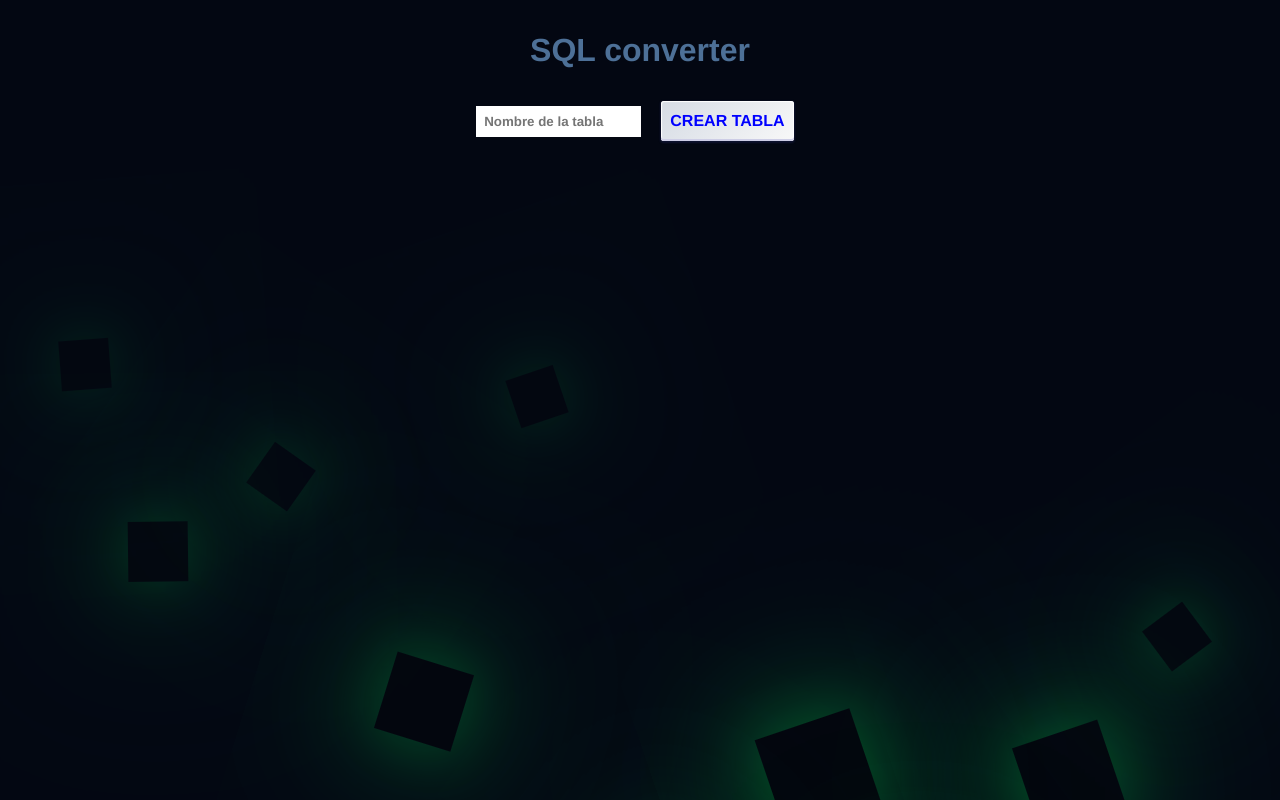
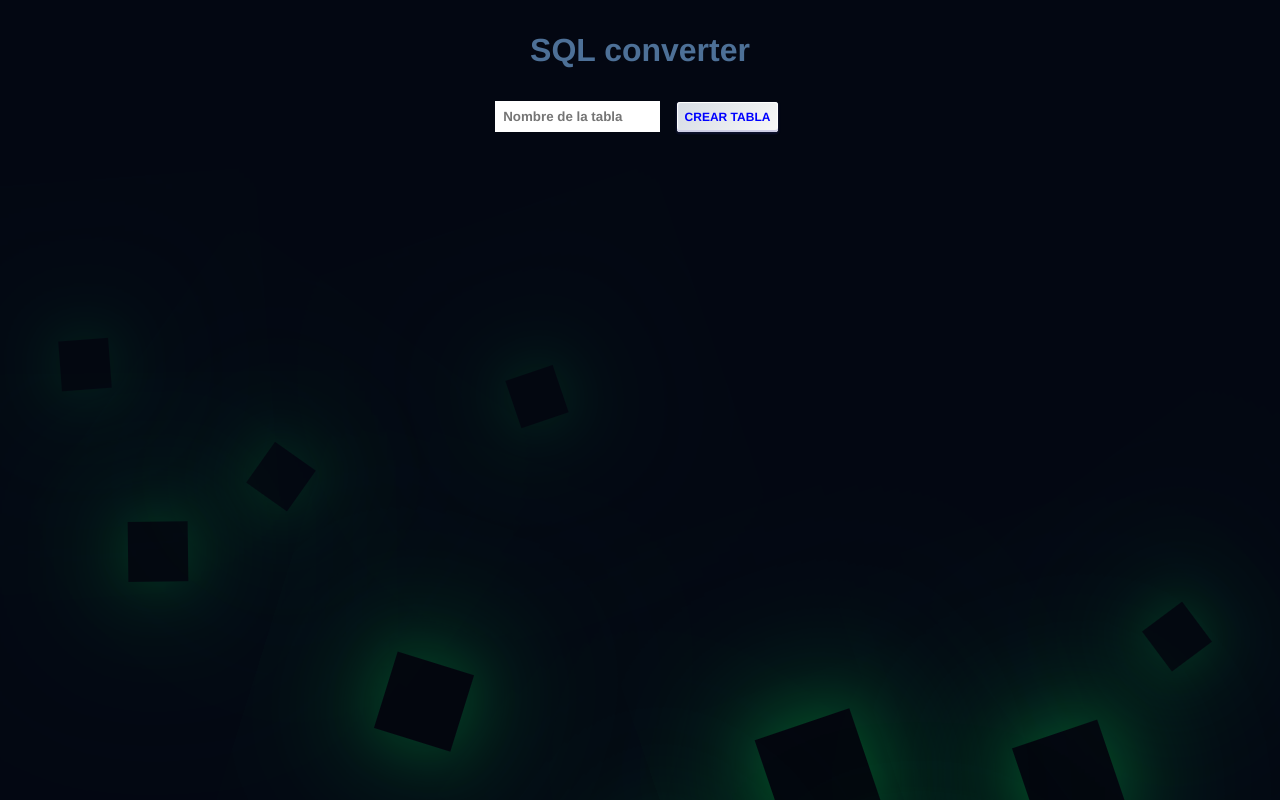
Before and after one commit to Damanger/sql-converter, a React (Create React App) app: page / in a window 1280 px wide. Built offline with nearby package versions, Linux system fonts and the light colour scheme.

Commit message:
SQL converter

```diff
--- a/src/assets/css/InputTabla.module.css
+++ b/src/assets/css/InputTabla.module.css
@@ -29,8 +29,8 @@
     display: inline-block;
     text-transform: uppercase;
     font-weight: bold;
-    font-size: 1em;
-    min-width: 1em;
-    line-height: 1em;
+    font-size: 0.75rem;
+    min-width: 1rem;
+    line-height: 1rem;
     user-select: none;
 }
--- a/src/assets/css/Tabla.module.css
+++ b/src/assets/css/Tabla.module.css
@@ -40,8 +40,8 @@ th {
     display: inline-block;
     text-transform: uppercase;
     font-weight: bold;
-    font-size: 1em;
-    min-width: 1em;
-    line-height: 1em;
+    font-size: 0.75rem;
+    min-width: 1rem;
+    line-height: 1rem;
     user-select: none;
 }
```
